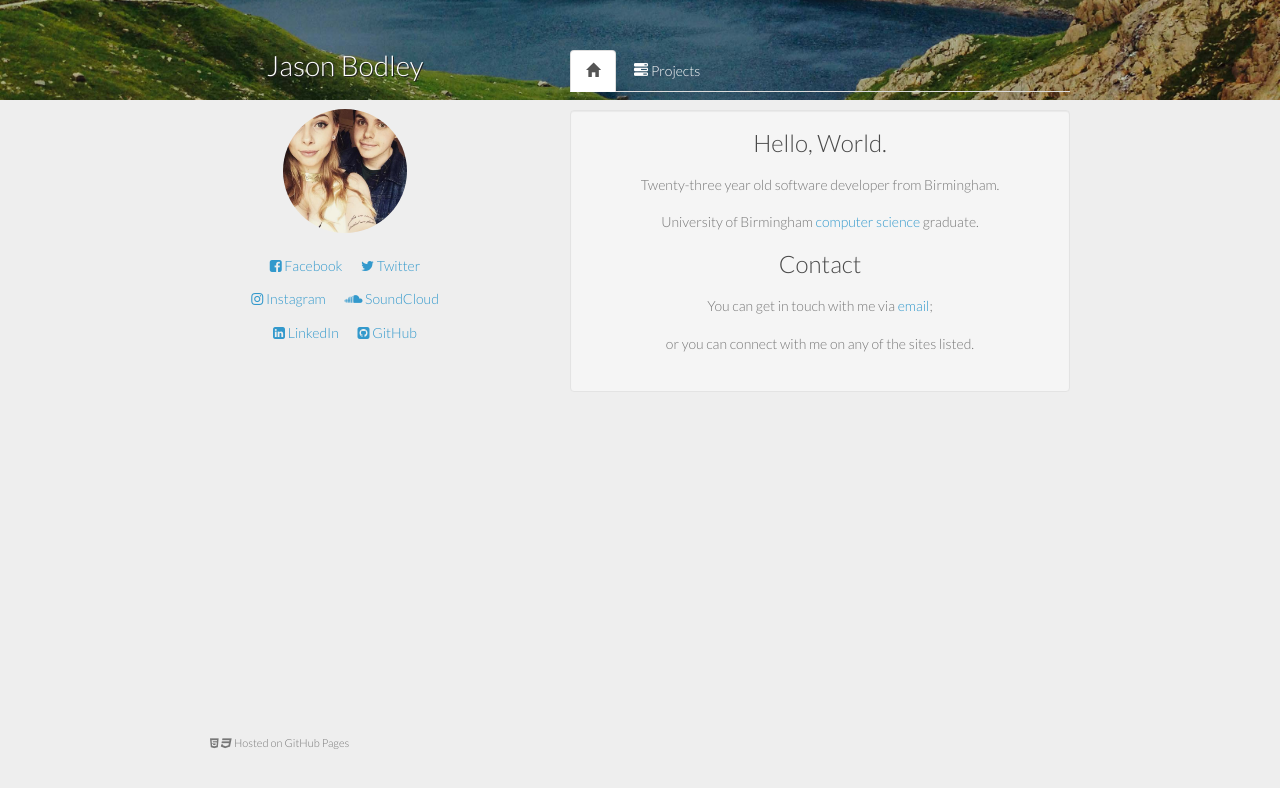
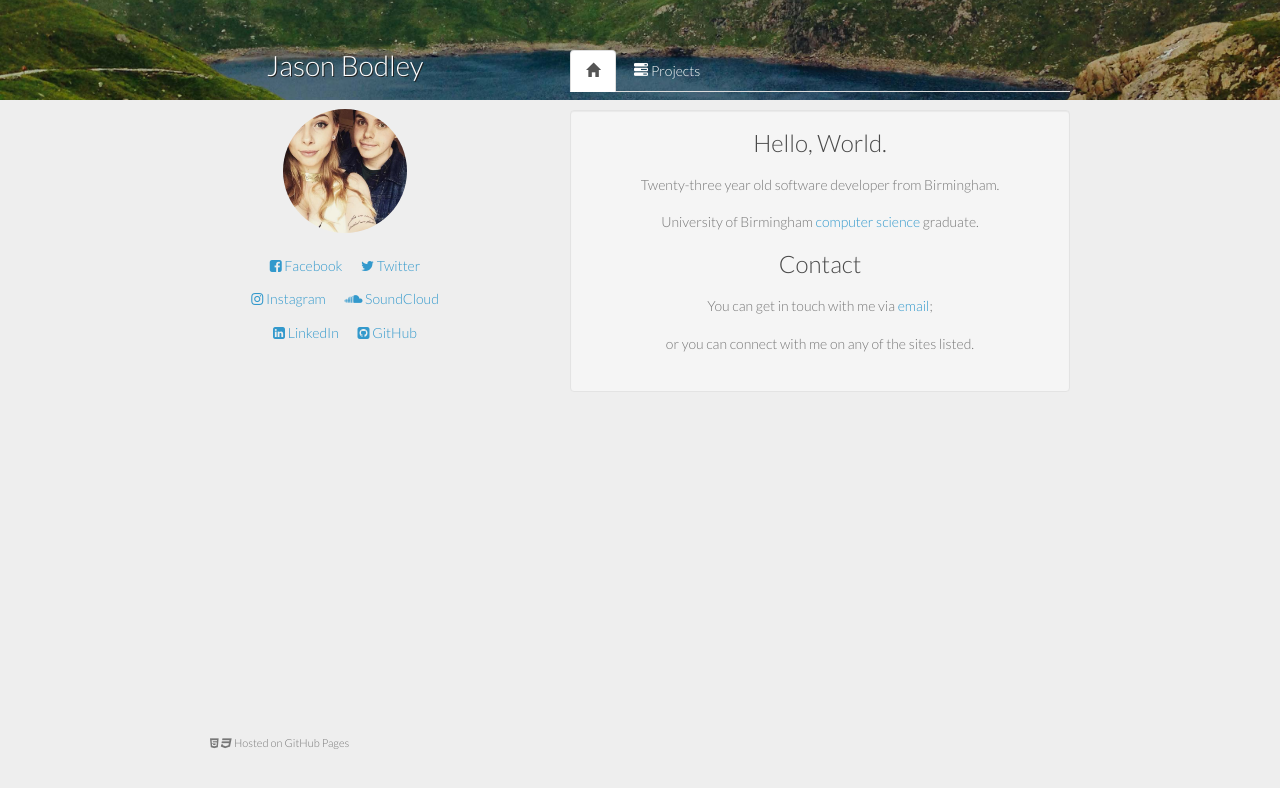
Before and after one commit to JasonBodley/JasonBodley.github.io, a plain HTML site: page index.html in a window 1280 px wide. Drawn offline with nearby package versions, Linux system fonts and the light colour scheme.

Commit message:
make background position fixed at center

```diff
--- a/stylesheets/background.css
+++ b/stylesheets/background.css
@@ -4,7 +4,7 @@ body {
   -moz-background-size: cover;
   -o-background-size: cover;
   background-size: cover;
-  background-position-y: -500px;
+  background-position: center;
 }
 
 .nav>li>a {
```
